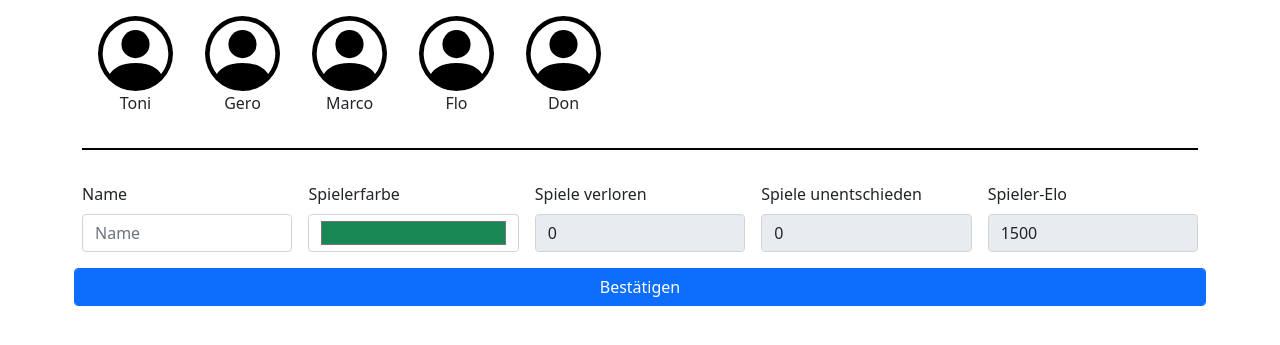
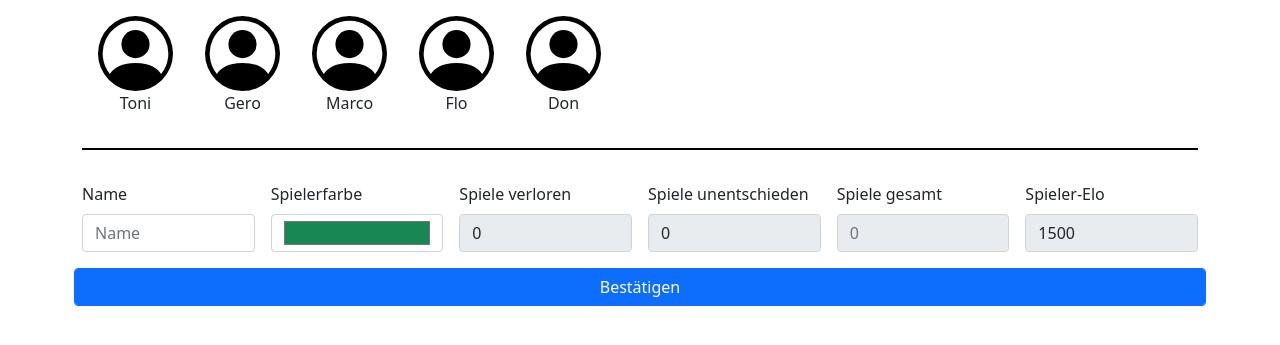
Before and after one commit to BeerOnTheBeach/durakapp, a PHP site: page /sites/edit/edit.php in a window 1280 px wide. Shown: the part 42-387 px from the top of the page. Run offline with PHP 8.4, Linux system fonts and the light colour scheme; data comes from the database, SQL or seed files in the repository; data that the repository does not hold is empty.

Commit message:
add gamescount to edit pages

```diff
--- a/public/sites/edit/edit.php
+++ b/public/sites/edit/edit.php
@@ -68,6 +68,12 @@
                                aria-label="Spiele unentschieden" disabled>
                     </div>
                     <div class="col-md">
+                        <label for="games-count" class="form-label">Spiele gesamt</label>
+                        <input v-model="form.gamescount" id="games-count" class="form-control" value="0" type="text"
+                               placeholder="0"
+                               aria-label="Spiele gesamt" disabled>
+                    </div>
+                    <div class="col-md">
                         <label for="player-elo" class="form-label">Spieler-Elo</label>
                         <input v-model="form.elo" class="form-control" type="text" value="1500" placeholder="1500"
                                aria-label="Elo" disabled>
@@ -120,6 +126,12 @@
                                type="text"
                                placeholder="0"
                                aria-label="Spiele unentschieden" disabled>
+                    </div>
+                    <div class="col-md">
+                        <label for="games-count" class="form-label">Spiele gesamt</label>
+                        <input v-model="profile.player.gamescount" id="games-count" class="form-control" value="0" type="text"
+                               placeholder="0"
+                               aria-label="Spiele gesamt" disabled>
                     </div>
                     <div class="col-md">
                         <label for="player-elo" class="form-label">Spieler-Elo</label>
@@ -179,6 +191,13 @@
                                aria-label="Spiele unentschieden" disabled>
                     </div>
                     <div class="col-md">
+                        <label for="games-count" class="form-label">Spiele gesamt</label>
+                        <input :value="profile.player.gamescount" id="games-count" class="form-control"
+                               type="text"
+                               placeholder="0"
+                               aria-label="Spiele gesamt" disabled>
+                    </div>
+                    <div class="col-md">
                         <label for="player-elo" class="form-label">Spieler-Elo</label>
                         <input v-model="profile.player.elo" class="form-control" type="text"
                                placeholder="1500"
```
